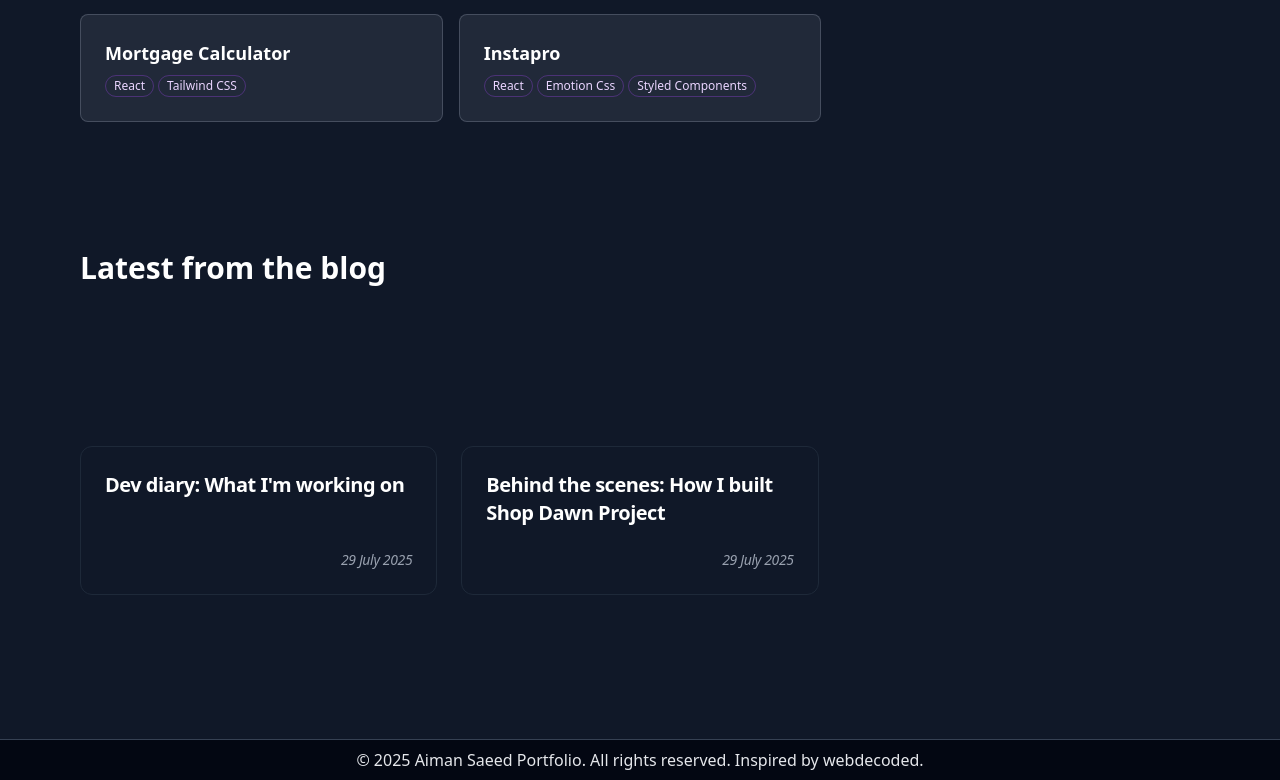
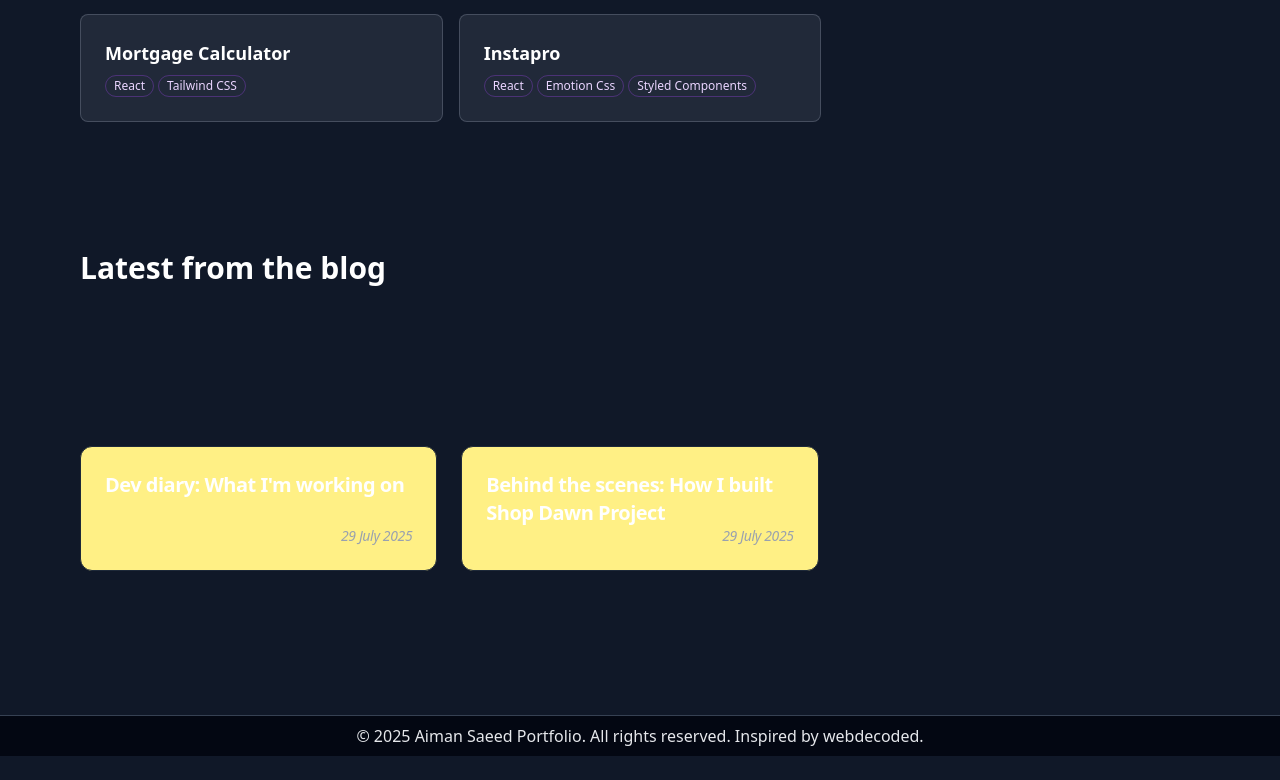
Before and after one commit to aimansae/as-porfolio, a Next.js app: page / in a window 1280 px wide. Shown: the part 1132-1912 px from the top of the page. After the commit the page ends 1888 px from the top, so only its background shows below. Built offline with nearby package versions, Linux system fonts and the light colour scheme.

Commit message:
Fix blog postSection spacing,

```diff
--- a/app/components/PostSection.tsx
+++ b/app/components/PostSection.tsx
@@ -19,12 +19,12 @@ const PostSection = async () => {
         </h2>
       </div>
 
-      <div className="grid gap-6 grid-cols-1 md:grid-cols-2 lg:grid-cols-3">
+      <div className=" grid gap-6 grid-cols-1 md:grid-cols-2 lg:grid-cols-3">
         {posts.map((post) => (
           <Link
             key={post.id}
             href={`/posts/${post.id}`}
-            className="group flex flex-col justify-between h-full rounded-xl border border-gray-800   hover:bg-gray-600/30 transition-colors p-4 sm:p-6 "
+            className="bg-yellow-200 group flex flex-col justify-between  rounded-xl border border-gray-800   hover:bg-gray-600/30 transition-colors p-4 sm:p-6 "
           >
             <article className="flex">
               <h3 className="text-md sm:text-xl font-semibold leading-snug tracking-tight text-white group-hover:text-purple-400 transition-colors">
@@ -32,7 +32,7 @@ const PostSection = async () => {
               </h3>
             </article>
 
-            <div className="mt-6 text-xs tracking-tight sm:text-sm text-gray-400 italic text-right  transition-colors">
+            <div className="  text-xs tracking-tight sm:text-sm text-gray-400 italic text-right  transition-colors">
               <time> {formatDate(post.date)}</time>
             </div>
           </Link>
```
